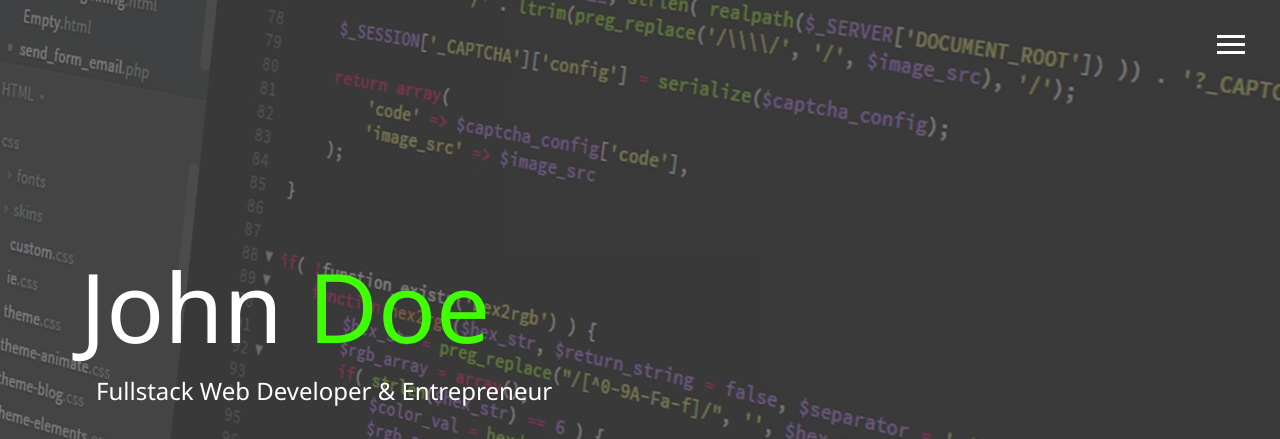
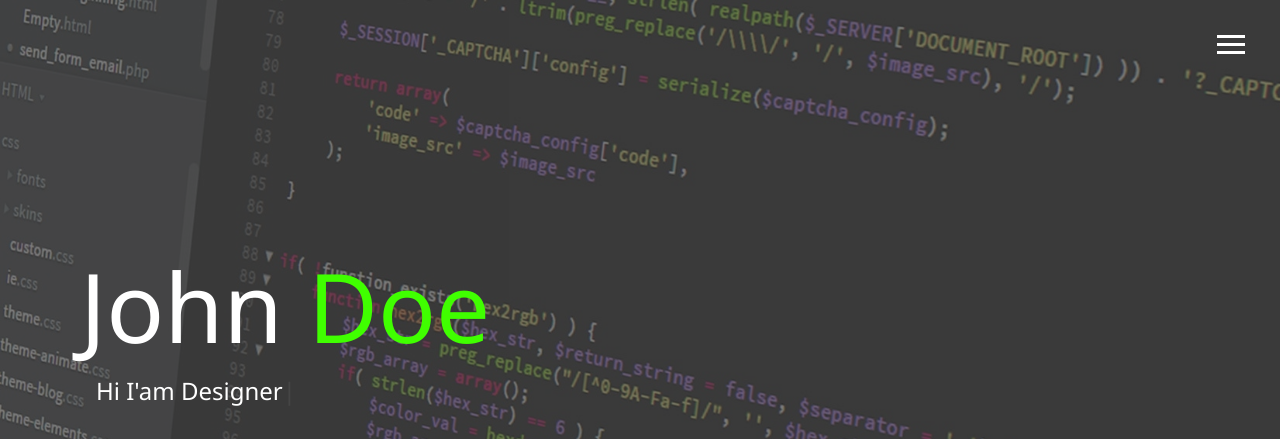
Before and after one commit to yohanapriyandi/Responsive-HTML-Template, a website: page dist/index.html in a window 1280 px wide. Shown: the top 439 px of the page. Drawn offline with nearby package versions, Linux system fonts and the light colour scheme.

Commit message:
add typed js package

```diff
--- a/dist/index.html
+++ b/dist/index.html
@@ -6,6 +6,7 @@
     <meta http-equiv="X-UA-Compatible" content="ie=edge">
     <link rel="stylesheet" href="css/main.css">
     <link href="https://stackpath.bootstrapcdn.com/font-awesome/4.7.0/css/font-awesome.min.css" rel="stylesheet" integrity="sha384-wvfXpqpZZVQGK6TAh5PVlGOfQNHSoD2xbE+QkPxCAFlNEevoEH3Sl0sibVcOQVnN" crossorigin="anonymous">
+    <script src="https://cdnjs.cloudflare.com/ajax/libs/typed.js/2.0.11/typed.min.js"></script>
     <title>Welcome to my prtofolio</title>
 </head>
 <body id="bg-img">
@@ -44,7 +45,7 @@
             John <span class="text-secondary">Doe</span>
         </h1>
         <h2 class="sm-heading">
-            Fullstack Web Developer & Entrepreneur
+            Hi I'am <span id="typed"></span>
         </h2>
         <div class="icons">
             <a href="#!" class="twitter" >
@@ -62,6 +63,14 @@
         </div>
     </main>
     <script src="js/main.js"></script>
+    <script type="text/javascript">
+        var typed = new Typed("#typed", {
+            strings: ["Fullstack Developer", "Entrepreneur", "Designer"],
+            typeSpeed: 60,
+            startDelay: 100,
+            loop: true
+        });
+    </script>
 
 </body>
 </html>
--- a/package.json
+++ b/package.json
@@ -12,6 +12,7 @@
   "license": "MIT",
   "dependencies": {
     "gh-pages": "^2.1.1",
-    "node-sass": "^4.13.0"
+    "node-sass": "^4.13.0",
+    "typed.js": "^2.0.11"
   }
 }
```
Also changed, not shown: 1 other file.
